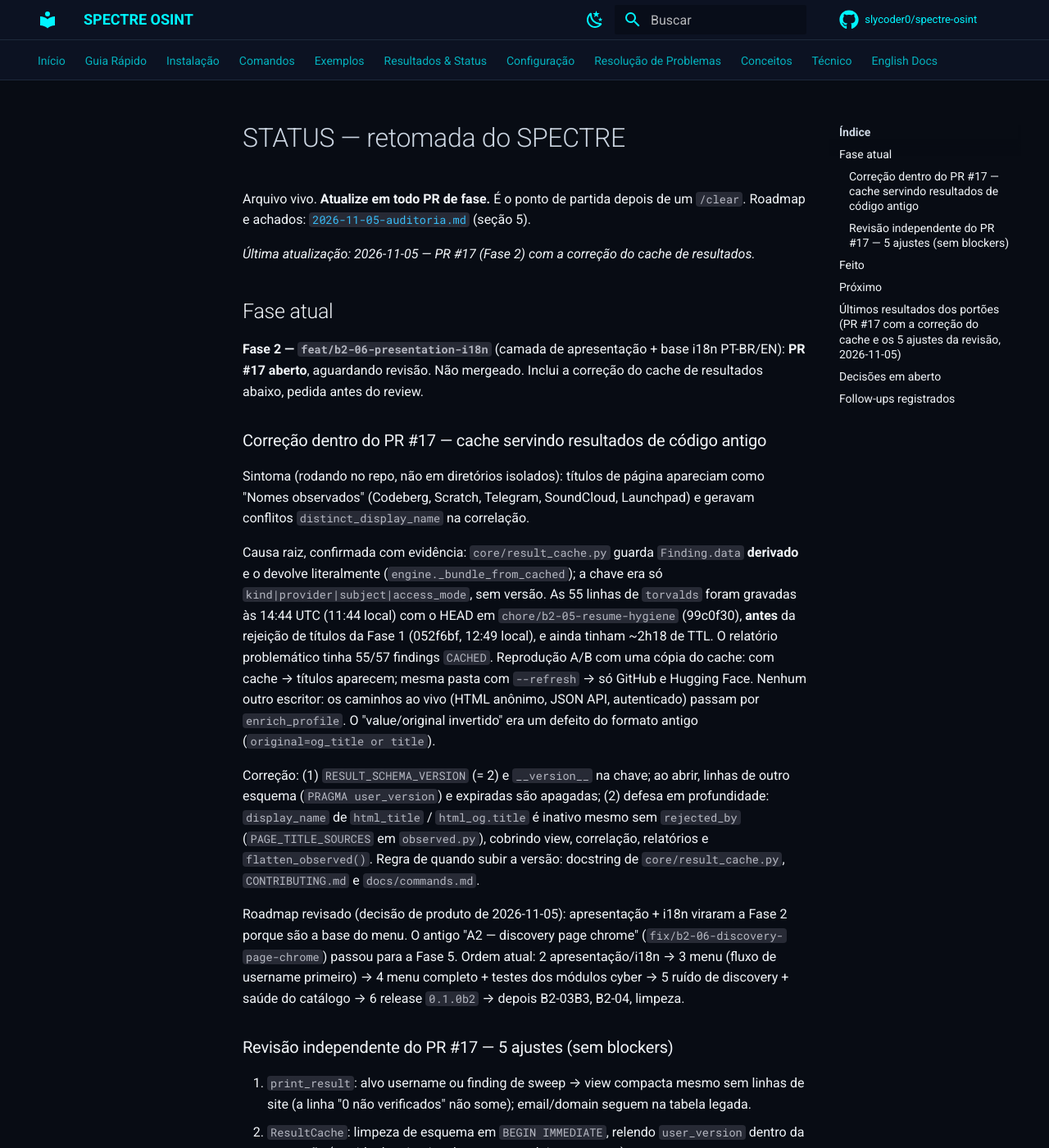
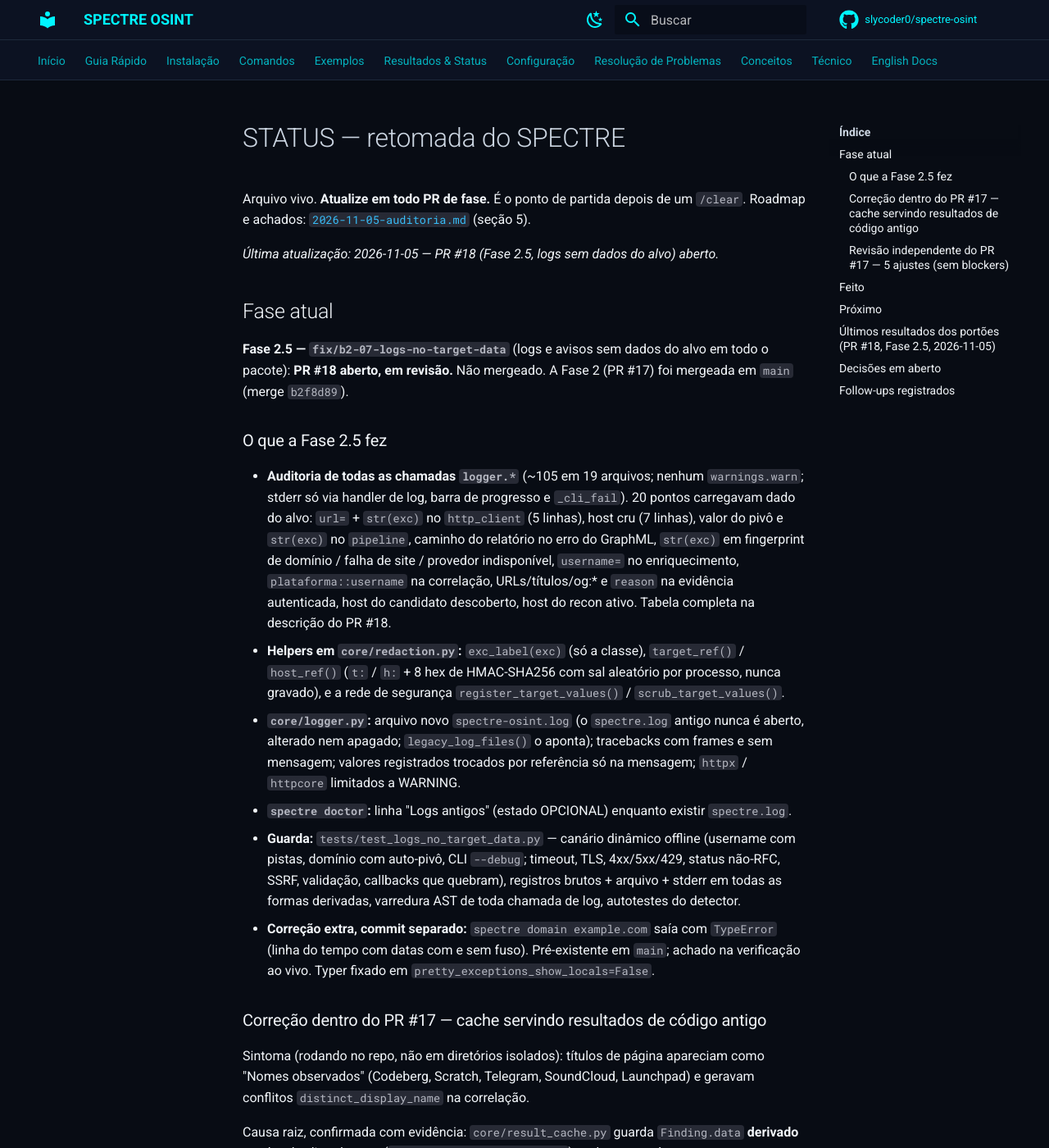
Before and after one commit to slycoder0/spectre-osint, an MkDocs documentation site: the page built from docs/audit/STATUS.md, in a window 1280 px wide and 1400 px high. Shown: the whole window at 82% size. Built offline with MkDocs 1.6.1 and Material for MkDocs 9.7.7, drawn with Linux system fonts in a browser that asks for light colours; comment, search, counter and statistics services are not loaded; some of the changed text lies outside the part shown.

Commit message:
docs: record B2-07 (logs without target data) and the housekeeping rules
- CHANGELOG: logs no longer carry target data; new spectre-osint.log; old
  spectre.log (default ./logs, relative to where spectre runs) may contain
  target data, is never touched, and the doctor points at it; the domain
  timeline crash fix.
- CLAUDE.md invariants: tests/test_logs_no_target_data.py is the guard for
  "logs never contain target data"; a changed cached shape bumps
  RESULT_SCHEMA_VERSION in core/result_cache.py.
- STATUS: Phase 2 merged (PR #17, b2f8d89), Phase 2.5 in review (PR #18),
  next = Phase 3; gate output, live checks and new follow-ups.
- presentation.md / configuration.md / testing.md: log file name, the
  logging rule and the canary.

Co-Authored-By: Claude Opus 5.5 <noreply@anthropic.com>

````diff
--- a/docs/audit/STATUS.md
+++ b/docs/audit/STATUS.md
@@ -3,13 +3,39 @@
 Arquivo vivo. **Atualize em todo PR de fase.** É o ponto de partida depois de um `/clear`.
 Roadmap e achados: [`2026-11-05-auditoria.md`](2026-11-05-auditoria.md) (seção 5).
 
-_Última atualização: 2026-11-05 — PR #17 (Fase 2) com a correção do cache de resultados._
+_Última atualização: 2026-11-05 — PR #18 (Fase 2.5, logs sem dados do alvo) aberto._
 
 ## Fase atual
 
-**Fase 2 — `feat/b2-06-presentation-i18n`** (camada de apresentação + base i18n PT-BR/EN):
-**PR #17 aberto**, aguardando revisão. Não mergeado. Inclui a correção do cache de resultados
-abaixo, pedida antes do review.
+**Fase 2.5 — `fix/b2-07-logs-no-target-data`** (logs e avisos sem dados do alvo em todo o
+pacote): **PR #18 aberto, em revisão.** Não mergeado. A Fase 2 (PR #17) foi mergeada em
+`main` (merge `b2f8d89`).
+
+### O que a Fase 2.5 fez
+
+- **Auditoria de todas as chamadas `logger.*`** (~105 em 19 arquivos; nenhum `warnings.warn`;
+  stderr só via handler de log, barra de progresso e `_cli_fail`). 20 pontos carregavam dado
+  do alvo: `url=` + `str(exc)` no `http_client` (5 linhas), host cru (7 linhas), valor do pivô
+  e `str(exc)` no `pipeline`, caminho do relatório no erro do GraphML, `str(exc)` em
+  fingerprint de domínio / falha de site / provedor indisponível, `username=` no
+  enriquecimento, `plataforma::username` na correlação, URLs/títulos/og:* e `reason` na
+  evidência autenticada, host do candidato descoberto, host do recon ativo. Tabela completa
+  na descrição do PR #18.
+- **Helpers em `core/redaction.py`:** `exc_label(exc)` (só a classe), `target_ref()` /
+  `host_ref()` (`t:` / `h:` + 8 hex de HMAC-SHA256 com sal aleatório por processo, nunca
+  gravado), e a rede de segurança `register_target_values()` / `scrub_target_values()`.
+- **`core/logger.py`:** arquivo novo `spectre-osint.log` (o `spectre.log` antigo nunca é
+  aberto, alterado nem apagado; `legacy_log_files()` o aponta); tracebacks com frames e sem
+  mensagem; valores registrados trocados por referência só na mensagem; `httpx` / `httpcore`
+  limitados a WARNING.
+- **`spectre doctor`:** linha "Logs antigos" (estado OPCIONAL) enquanto existir `spectre.log`.
+- **Guarda:** `tests/test_logs_no_target_data.py` — canário dinâmico offline (username com
+  pistas, domínio com auto-pivô, CLI `--debug`; timeout, TLS, 4xx/5xx/429, status não-RFC,
+  SSRF, validação, callbacks que quebram), registros brutos + arquivo + stderr em todas as
+  formas derivadas, varredura AST de toda chamada de log, autotestes do detector.
+- **Correção extra, commit separado:** `spectre domain example.com` saía com `TypeError`
+  (linha do tempo com datas com e sem fuso). Pré-existente em `main`; achado na verificação
+  ao vivo. Typer fixado em `pretty_exceptions_show_locals=False`.
 
 ### Correção dentro do PR #17 — cache servindo resultados de código antigo
 
@@ -59,7 +85,8 @@ Regressões em `tests/test_pr17_review_fixes.py` (todas falharam antes da corre
 | — | Auditoria 2026-11-05 | #14 | mergeado |
 | 0 | `chore/b2-05-resume-hygiene` (Pillow `>=13,<14`, strings `0.1.0b1`, UA) | #15 | mergeado |
 | 1 | `fix/b2-03b2-display-name-rejection` | #16 | mergeado (`5ee5fd7`) |
-| 2 | `feat/b2-06-presentation-i18n` | #17 | aberto, em revisão |
+| 2 | `feat/b2-06-presentation-i18n` | #17 | mergeado (`b2f8d89`) |
+| 2.5 | `fix/b2-07-logs-no-target-data` | #18 | aberto, em revisão |
 
 Fase 2, em poucas linhas (detalhes em `docs/technical/presentation.md` e `docs/technical/i18n.md`):
 
@@ -74,24 +101,32 @@ Fase 2, em poucas linhas (detalhes em `docs/technical/presentation.md` e `docs/t
 
 ## Próximo
 
-**Próximo PR (antes da Fase 3): logs sem dados do alvo** — corrigir o defeito pré-existente
-descrito em "Follow-ups" (URLs de perfil e valores de pivô nos logs). Decisão do usuário em
-2026-11-05.
+**Fase 3 — menu interativo (fluxo de username primeiro) + identidade visual.** `spectre` sem
+argumentos abre o menu sobre a mesma camada `services/` e as mesmas views; tela de
+Configurações grava o idioma com `core.i18n.save_language()`. O plano da Fase 3 foi entregue
+ao arquiteto junto com o PR #18 (texto, sem branch) e espera revisão antes de começar.
 
-**Depois: Fase 3 — menu interativo (fluxo de username primeiro).** `spectre` sem argumentos abre o
-menu (questionary/prompt_toolkit + Rich) sobre a mesma camada `services/` e as mesmas views;
-tela de Configurações grava o idioma com `core.i18n.save_language()`.
-
-## Últimos resultados dos portões (PR #17 com a correção do cache e os 5 ajustes da revisão, 2026-11-05)
+## Últimos resultados dos portões (PR #18, Fase 2.5, 2026-11-05)
 
 ```text
-pytest -q        1068 passed in 89.20s
+pytest -q        1127 passed in 118.06s
 ruff check       All checks passed!
 mypy             Success: no issues found in 134 source files
 pip check        No broken requirements found.
 pip-audit        No known vulnerabilities found
                  (spectre-osint: not on PyPI, skipped — esperado)
 ```
+
+Verificação ao vivo **dentro do repo** (`logs/spectre-osint.log`, só os bytes desta execução):
+
+- `spectre --debug username torvalds` → saída 0; 244 linhas de log; `torvalds` no log desta
+  execução: **0**; no stderr (`--debug`): **0**; no stdout (resultado): 19 (esperado).
+- `spectre --debug domain example.com` → saída 0 (depois da correção da linha do tempo; antes
+  saía 1, também em `main`); `example.com` no log: **0**; no stderr: **0**; no stdout: 10.
+- O `logs/spectre.log` antigo (2915 bytes) ficou intacto nas duas execuções; o `spectre
+  doctor` do repo mostra `[OPCIONAL] Logs antigos: logs\spectre.log — …` (7 linhas, saída 0).
+
+Resultados da Fase 2 (PR #17): `pytest -q` 1068 passed; demais portões verdes.
 
 Ao vivo **dentro do repo, com o cache antigo** (`spectre username torvalds`, sem `--lang`,
 locale `pt_BR`): cache foi de `user_version 0` / 55 linhas antigas para `user_version 2` / 53
@@ -114,10 +149,26 @@ Execução anterior da Fase 2 (diretórios isolados, cwd fora do repo, stderr n
 
 - Quando cortar o `0.1.0b2` (Fase 6) — depois da Fase 3 ou só no fim do roadmap.
 - Comando de CLI para salvar o idioma (`spectre config lang …`) ou só pelo menu.
-- Incluir em `CLAUDE.md` (invariantes) a regra "mudou o que é cacheado → suba
-  `RESULT_SCHEMA_VERSION`" — hoje está em `CONTRIBUTING.md` e na docstring do cache.
+- Fase 3: biblioteca do menu (questionary × prompt_toolkit) e perguntas abertas do plano.
+- (Resolvida na Fase 2.5) a regra "mudou o que é cacheado → suba `RESULT_SCHEMA_VERSION`"
+  agora está nos invariantes do `CLAUDE.md`.
 
 ## Follow-ups registrados
+
+- **Sink de progresso sem proteção em menções e busca:** `modules/mentions` e
+  `modules/search` chamam o callback de progresso direto; se ele lançar, a passada inteira é
+  pulada ("Search intelligence skipped"). O pipeline e o catálogo já protegem. Proteger no
+  pipeline (passar um wrapper seguro) — achado pelo canário da Fase 2.5.
+- **Mensagens de exceção continuam nos achados e relatórios** (por desenho: relatório pode
+  ter dado do alvo) e em `_cli_fail` / traceback de crash no terminal (texto que o operador
+  digitou, nunca gravado). Não são logs; registrado para a revisão.
+- **Rede de segurança de logs é por processo e nunca é limpa em produção:** no menu (Fase 3)
+  vários alvos no mesmo processo acumulam — mais redação, nunca menos. Avaliar limite.
+- **Guarda AST é heurística** (nomes/chaves/atributos com cara de alvo); o canário dinâmico
+  cobre os caminhos exercitados. Caminhos de navegador/autenticação só pela varredura AST e
+  por `test_username_auth_evidence.py`.
+- **`[!] <provedor> unavailable (Classe)`** não diz mais "timeout" × "HTTP 503": as linhas do
+  `spectre.http` logo antes trazem o status.
 
 - **Achados sem `observed` (anteriores à B2-03A)** continuam no fallback de nível superior da
   correlação: sem `source`, não há como distinguir um título de um nome. Só afeta casos muito
@@ -129,11 +180,8 @@ Execução anterior da Fase 2 (diretórios isolados, cwd fora do repo, stderr n
   `hash`, `company`, `person`, `threat`, `wayback`, `investigate` não-username), `auth`,
   `cache`, `case`, `providers`, `report`, mensagens de erro de `_cli_fail`, o
   `CliProgressReporter` do modo verbose e os textos de `--help` do Typer.
-- **Logs com dados do alvo (pré-existente, agora só no arquivo):** `core/http_client.py`
-  registra `url=%s` (URL de perfil contém o username) em avisos de timeout/TLS/HTTP;
-  `core/pipeline.py` registra o valor do pivô (`Pivot failed for %s`) e `str(exc)` das
-  coletas opcionais de e-mail/website. Viola o invariante "logs sem dados do alvo";
-  trocar por host/classe da exceção — **agendado para o próximo PR**.
+- ~~Logs com dados do alvo~~ — **resolvido na Fase 2.5 (PR #18).** Logs antigos
+  (`logs/spectre.log`) podem conter dados do alvo; o doctor avisa, nada é apagado.
 - **Texto não confiável no `--verbose`:** as seções legadas imprimem títulos de menção,
   plataforma/URL/detalhe como markup Rich (`[...]` pode virar estilo ou `MarkupError`).
   O bloco compacto já usa `clean_text()` + `rich.text.Text`; aplicar o mesmo no verbose.
````
Also changed, not shown: CHANGELOG.md (+17 -0 lines), CLAUDE.md (+4 -0 lines), docs/configuration.md (+1 -1 lines), docs/technical/presentation.md (+15 -2 lines), docs/technical/testing.md (+1 -0 lines).
